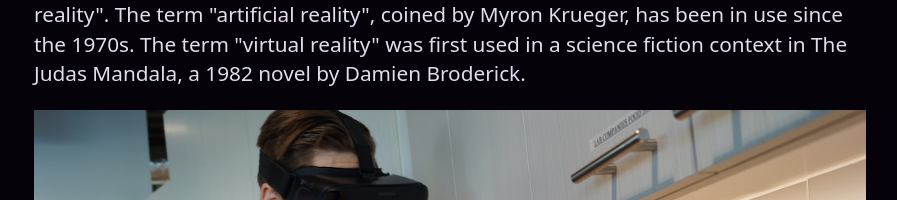
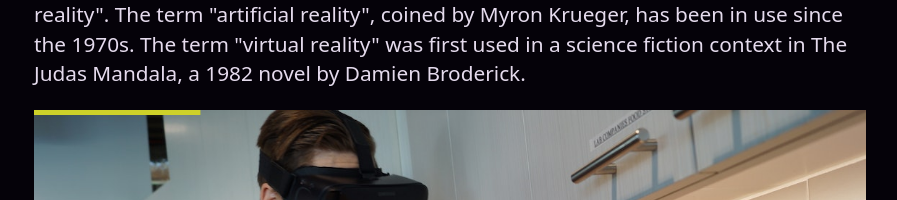
Before and after one commit to StefGeraets/CodeCation, a SvelteKit app: page /blog/scroll-demo in a window 1280 px wide. Shown: the part 1831-2031 px from the top of the page, without its empty margins (190-1087 px from the left). Built offline with nearby package versions, Linux system fonts and the light colour scheme.

Commit message:
Container scroll

```diff
--- a/src/routes/blog/scroll-demo/+page.svelte
+++ b/src/routes/blog/scroll-demo/+page.svelte
@@ -8,8 +8,9 @@
   <h2>Etymology</h2>
   <p>"Virtual" has had the meaning of "being something in essence or effect, though not actually or in fact" since the mid-1400s. The term "virtual" has been used in the computer sense of "not physically existing but made to appear by software" since 1959.</p>
   <p>In 1938, French avant-garde playwright Antonin Artaud described the illusory nature of characters and objects in the theatre as "la réalité virtuelle" in a collection of essays, Le Théâtre et son double. The English translation of this book, published in 1958 as The Theater and its Double, is the earliest published use of the term "virtual reality". The term "artificial reality", coined by Myron Krueger, has been in use since the 1970s. The term "virtual reality" was first used in a science fiction context in The Judas Mandala, a 1982 novel by Damien Broderick.</p>
-  <div class="gallery">
+  <div class="gallery" style:--num-images={5}>
     <div class="scroll-container">
+      <div class="gallery-progress"></div>
       <div class="slide"><img src="/images/vr/slide-1.jpg" alt="slide 1" /></div>
       <div class="slide"><img src="/images/vr/slide-2.jpg" alt="slide 2" /></div>
       <div class="slide"><img src="/images/vr/slide-3.jpg" alt="slide 3" /></div>
@@ -30,11 +31,24 @@
 <style lang="scss">
   .gallery {
     position: relative;
+
+    .gallery-progress {
+      position: absolute;
+      top: 0; left: 0;
+      width: 100%;
+      height: 5px;
+      background: var(--accent);
+      transform: scaleX(calc(1/var(--num-images)));
+      transform-origin: 0 50%;
+      animation: auto gallery-grow-progress linear;
+      animation-timeline: --gallery-name;
+    }
     .scroll-container {
       overflow-x: scroll;
       scroll-snap-type: x mandatory;
       display: flex;
       flex-direction: row;
+      scroll-timeline: --gallery-name inline;
     }
     .slide {
       scroll-snap-align: center;
@@ -44,6 +58,10 @@
         object-fit: cover;
       }
     }
+  }
+
+  @keyframes gallery-grow-progress {
+    to {transform: scaleX(1);}
   }
 
   @keyframes grow-progress {
```
